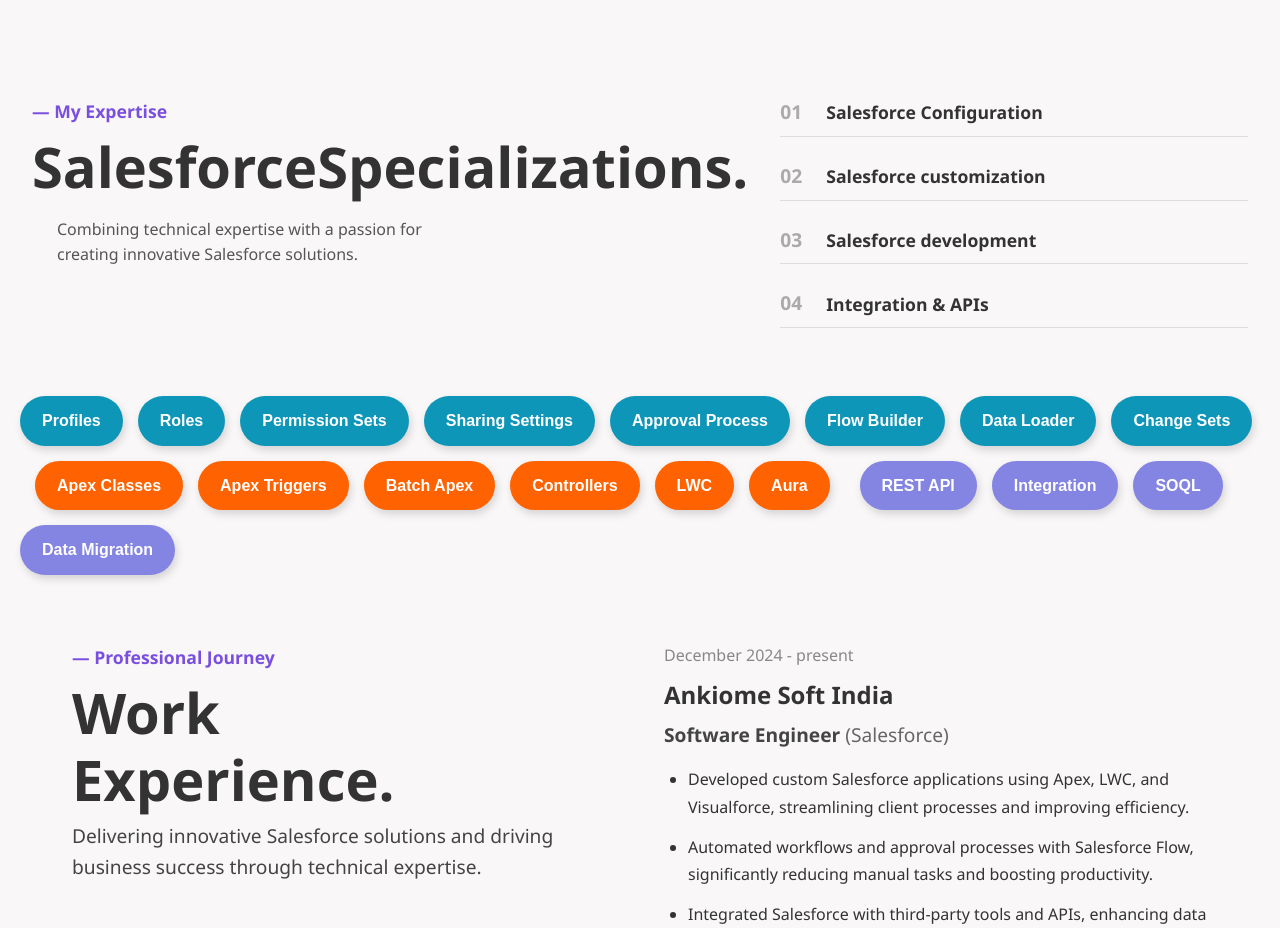
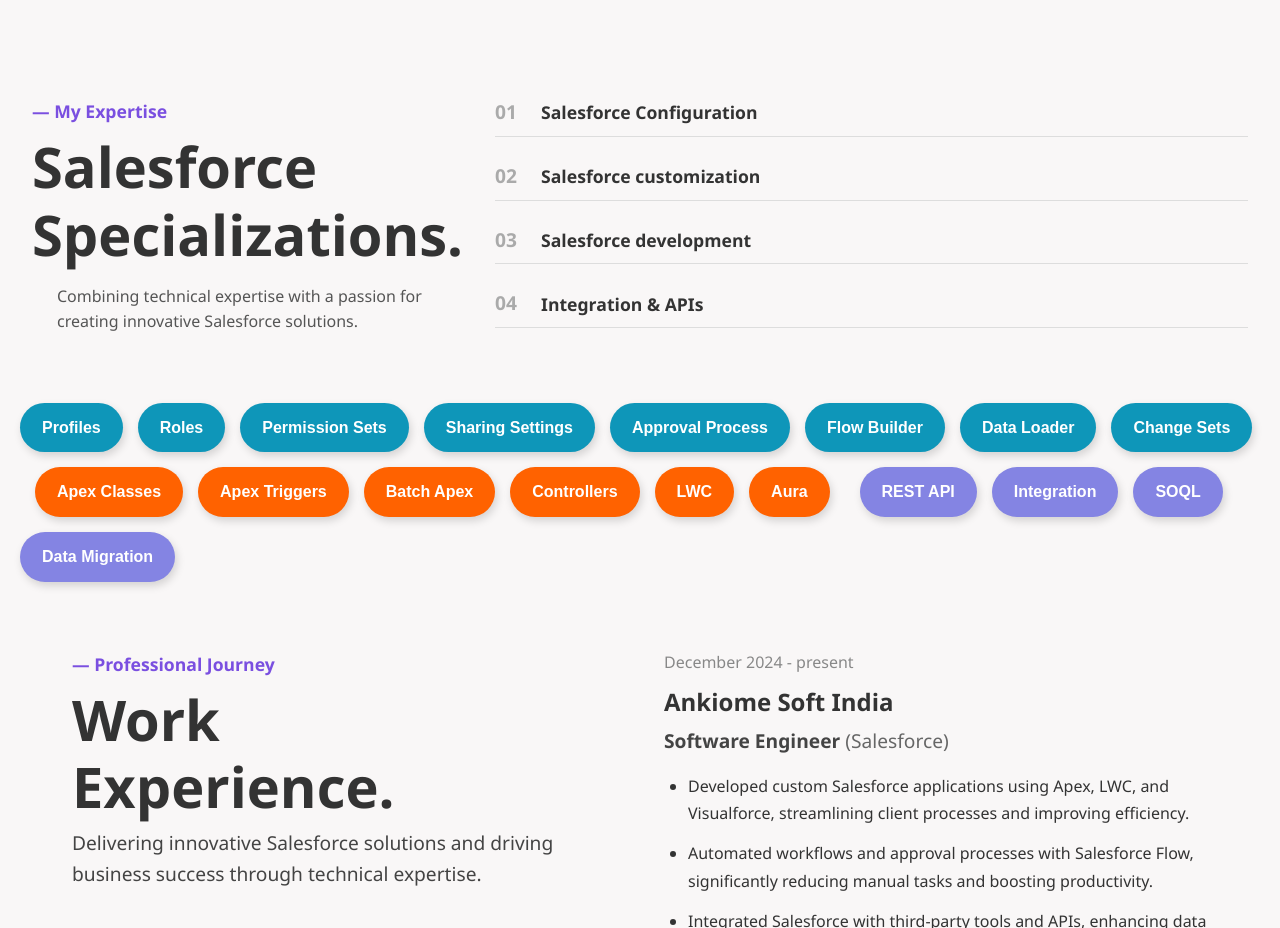
Before and after one commit to vikyroy12/Portfilo, a plain HTML site: page index.html in a window 1280 px wide. Shown: the part 1040-1968 px from the top of the page. Drawn offline with Linux system fonts and the light colour scheme.

Commit message:
Update index.html

```diff
--- a/index.html
+++ b/index.html
@@ -61,7 +61,7 @@
  <section class="specializations">
   <div class="expertise-left">
     <h4 class="subheading">— My Expertise</h4>
-    <h1 class="main-heading">Salesforce<span>Specializations.</span></h1>
+    <h1 class="main-heading">Salesforce<br>Specializations.</h1>
     <p>Combining technical expertise with a passion for<br> creating innovative Salesforce solutions.</p>
   </div>
 
```
